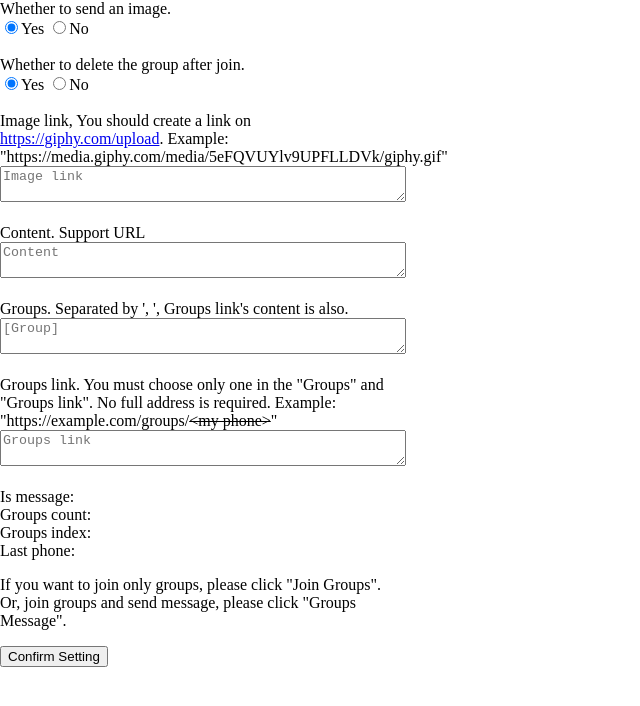
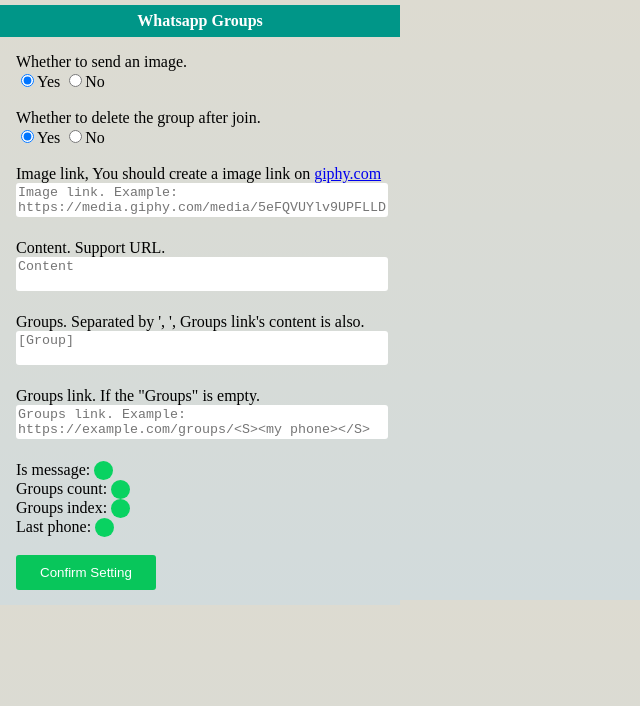
Before and after one commit to lizongying/whatsapp-groups, a website built with webpack: page src/popup.html in a window 1280 px wide. Shown: the whole page, without its empty margins (0-640 px from the left). Built offline with nearby package versions, Linux system fonts and the light colour scheme; no server answers.

Commit message:
优化界面

```diff
--- /dev/null
+++ b/src/css/options.css
@@ -0,0 +1,10 @@
+html, body {
+    margin: 0;
+    height: 100%;
+    background-color: #dfdfdf;
+    background-image: linear-gradient(to bottom, #dddbd1, #d2dbdc);
+}
+
+.main {
+    margin: 1rem;
+}
--- a/src/css/popup.css
+++ b/src/css/popup.css
@@ -2,12 +2,58 @@
     margin: 0;
     height: 37.5rem;
     width: 25rem;
+    background-color: #dfdfdf;
+    background-image: linear-gradient(to bottom, #dddbd1, #d2dbdc);
+}
+
+.main {
+    margin: 1rem;
 }
 
 .form-field textarea {
     width: 100%;
 }
 
+input, button, select, textarea {
+    outline: none;
+    border: 0;
+    border-radius: 3px;
+    transition: box-shadow .18s ease-out, background .18s ease-out, color .18s ease-out;
+}
+
+textarea {
+    resize: none;
+}
+
 .btn {
     cursor: pointer;
+    background-color: #08c65b;
+    color: white;
+    padding: 10px 24px;
+    vertical-align: baseline;
+    margin: 0;
 }
+
+.title {
+    margin-top: -1rem;
+    height: 2rem;
+    line-height: 2rem;
+    color: white;
+    text-align: center;
+    background-color: #009688;
+}
+
+#is-message, #groups-count, #groups-index, #last-phone {
+    background-color: #09d261;
+    border-radius: 12px;
+    padding: 0px 5px 0px 5px;
+    text-align: center;
+    color: #fff;
+    display: inline-block;
+    font-size: 12px;
+    font-weight: 500;
+    height: 19px;
+    line-height: 20px;
+    min-width: 9px;
+    vertical-align: top;
+}
--- a/src/js/background.js
+++ b/src/js/background.js
@@ -6,7 +6,8 @@
     content: 'StarMaker appeal to our users and the public to #StandWithKerala/Kodagu. Donate for Kerala and Kodagu to spread your love, write down your best wishes for the people who are waiting for rescue. As long as everyone give a little love, we can light up the darkest time of the country.\n' +
     '👇👇👇👇👇👇👇👇\n' +
     'https://m.starmakerstudios.com/t?promotion_id=1153&showBar=1&showNavigation=true&new=true',
-    groupsLink: 'https://m1res-1256122840.cos.ap-mumbai.myqcloud.com/whatsapp_group/',
+    // groupsLink: 'https://m1res-1256122840.cos.ap-mumbai.myqcloud.com/whatsapp_group/',
+    groupsLink: 'http://songbook.ushow.media/whatsapp/obtain/0/0/',
     groups: [],
     groupsIndex: 0,
     lastPhone: 0,
--- /dev/null
+++ b/src/js/options.js
@@ -0,0 +1 @@
+import '../css/options.css'
--- a/src/popup.html
+++ b/src/popup.html
@@ -5,7 +5,10 @@
     <title>Whatsapp Groups</title>
 </head>
 <body>
-<div>
+<div class="title">
+    <h4>Whatsapp Groups</h4>
+</div>
+<div id="main" class="main">
     <label>Whether to send an image.</label>
     <div class="form-field">
         <input id="is-image-yes" name="is-image" type="radio" value="1" checked>Yes
@@ -18,13 +21,12 @@
         <input id="is-delete-no" name="is-delete" type="radio" value="0">No
     </div>
     <br>
-    <label>Image link, You should create a link on <a href="https://giphy.com/upload" target="_blank">https://giphy.com/upload</a>.
-        Example: "https://media.giphy.com/media/5eFQVUYlv9UPFLLDVk/giphy.gif"</label>
+    <label>Image link, You should create a image link on <a href="https://giphy.com/create/gifmaker" target="_blank">giphy.com</a></label>
     <div class="form-field">
-        <textarea id="image-link" placeholder="Image link"></textarea>
+        <textarea id="image-link" placeholder="Image link. Example: https://media.giphy.com/media/5eFQVUYlv9UPFLLDVk/giphy.gif"></textarea>
     </div>
     <br>
-    <label>Content. Support URL</label>
+    <label>Content. Support URL.</label>
     <div class="form-field">
         <textarea id="content" placeholder="Content"></textarea>
     </div>
@@ -34,10 +36,9 @@
         <textarea id="groups" placeholder="[Group]"></textarea>
     </div>
     <br>
-    <label>Groups link. You must choose only one in the "Groups" and "Groups link". No full address is required.
-        Example: "https://example.com/groups/<S>&lt;my phone&gt;</S>"</label>
+    <label>Groups link. If the "Groups" is empty.</label>
     <div class="form-field">
-        <textarea id="groups-link" placeholder="Groups link"></textarea>
+        <textarea id="groups-link" placeholder="Groups link. Example: https://example.com/groups/<S>&lt;my phone&gt;</S>"></textarea>
     </div>
     <br>
     <div class="form-field">
@@ -45,9 +46,8 @@
         <div>Groups count: <span id="groups-count"></span></div>
         <div>Groups index: <span id="groups-index"></span></div>
         <div>Last phone: <span id="last-phone"></span></div>
-        <p>If you want to join only groups, please click "Join Groups". Or, join groups and send message, please click
-            "Groups Message".</p>
     </div>
+    <br>
     <div class="form-field">
         <button id="set" class="btn" type="button">Confirm Setting</button>
     </div>
--- a/webpack.config.js
+++ b/webpack.config.js
@@ -14,6 +14,7 @@
     },
     entry: {
         popup: './src/js/popup',
+        options: './src/js/options',
         content: './src/js/content',
         background: './src/js/background',
     },
@@ -50,7 +51,32 @@
             filename: 'popup.html',
             template: './src/popup.html',
             chunks: ['popup'],
-            title: 'Whatsapp Group',
+            title: 'Whatsapp Groups Popup',
+            minify: {
+                collapseBooleanAttributes: true,
+                collapseWhitespace: true,
+                html5: true,
+                minifyCSS: true,
+                minifyJS: true,
+                minifyURLs: true,
+                removeAttributeQuotes: true,
+                removeComments: true,
+                removeEmptyAttributes: true,
+                removeOptionalTags: true,
+                removeRedundantAttributes: true,
+                removeScriptTypeAttributes: true,
+                removeStyleLinkTypeAttributes: true,
+                sortAttributes: true,
+                sortClassName: true,
+                useShortDoctype: true,
+            },
+        }),
+        new HtmlWebpackPlugin({
+            inject: true,
+            filename: 'options.html',
+            template: './src/options.html',
+            chunks: ['options'],
+            title: 'Whatsapp Groups Options',
             minify: {
                 collapseBooleanAttributes: true,
                 collapseWhitespace: true,
```
Also changed, not shown: src/options.html (added, +13 -0 lines), src/img/8a055527b27b887521a9f084497d8879.png (added), src/manifest.json.
